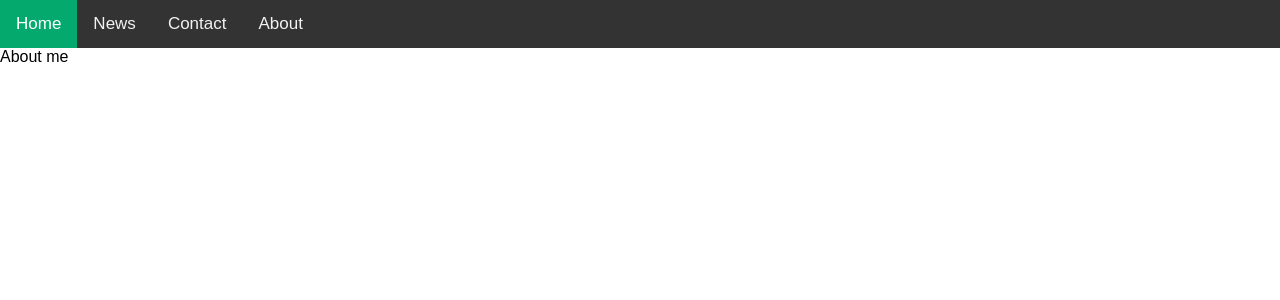
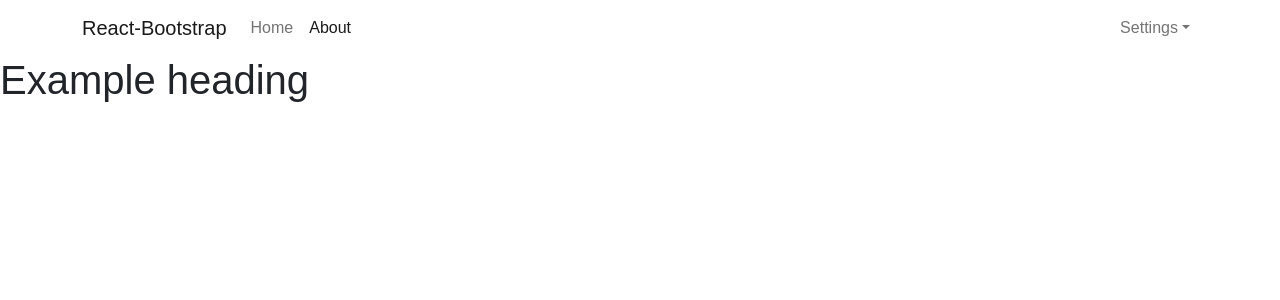
Before and after one commit to LeKiem/SSO_FE, a React (Create React App) app: page /about in a window 1280 px wide. Shown: the top 300 px of the page. Built offline with nearby package versions, Linux system fonts and the light colour scheme.

Commit message:
Design Home Page

```diff
--- a/package.json
+++ b/package.json
@@ -7,7 +7,9 @@
     "@testing-library/react": "^13.3.0",
     "@testing-library/user-event": "^13.5.0",
     "axios": "0.27.2",
+    "bootstrap": "5.1.3",
     "react": "^18.2.0",
+    "react-bootstrap": "2.4.0",
     "react-dom": "^18.2.0",
     "react-router-dom": "6.3.0",
     "react-scripts": "5.0.1",
--- a/src/App.js
+++ b/src/App.js
@@ -1,13 +1,10 @@
-import About from "./components/About/About";
+// import About from "./components/About/About";
 import Header from "./components/Header/Header";
-import { Routes, Route } from "react-router-dom";
+// import { Routes, Route } from "react-router-dom";
 const App = () => {
   return (
     <div className="App">
       <Header />
-      <Routes>
-        <Route path="/about" element={<About />}></Route>
-      </Routes>
     </div>
   );
 };
--- a/src/components/About/About.js
+++ b/src/components/About/About.js
@@ -1,4 +1,10 @@
 const About = () => {
-  return <>About me</>;
+  return (
+    <>
+      <div>
+        <h1>Example heading</h1>
+      </div>
+    </>
+  );
 };
 export default About;
--- a/src/components/Header/Header.js
+++ b/src/components/Header/Header.js
@@ -1,15 +1,33 @@
 import "./Header.scss";
+import Container from "react-bootstrap/Container";
+import Nav from "react-bootstrap/Nav";
+import Navbar from "react-bootstrap/Navbar";
+import NavDropdown from "react-bootstrap/NavDropdown";
+import { NavLink } from "react-router-dom";
 const Header = () => {
   return (
     <>
-      <div className="topnav">
-        <a className="active" href="/">
-          Home
-        </a>
-        <a href="/news">News</a>
-        <a href="/contact">Contact</a>
-        <a href="/about">About</a>
-      </div>
+      <Navbar expand="lg" className="bg-body-tertiary">
+        <Container>
+          <Navbar.Brand href="/">React-Bootstrap</Navbar.Brand>
+          <Navbar.Toggle aria-controls="basic-navbar-nav" />
+          <Navbar.Collapse id="basic-navbar-nav">
+            <Nav className="me-auto">
+              <NavLink to="/" className="nav-link">
+                Home
+              </NavLink>
+              <NavLink to="/about" className="nav-link">
+                About
+              </NavLink>
+            </Nav>
+            <Nav>
+              <NavDropdown title="Settings" id="basic-nav-dropdown">
+                <NavDropdown.Item href="/login">Login</NavDropdown.Item>
+              </NavDropdown>
+            </Nav>
+          </Navbar.Collapse>
+        </Container>
+      </Navbar>
     </>
   );
 };
--- a/src/index.js
+++ b/src/index.js
@@ -1,15 +1,22 @@
 import React from "react";
 import ReactDOM from "react-dom/client";
 import "./index.scss";
-import App from "./App";
+// import App from "./App";
 import reportWebVitals from "./reportWebVitals";
-import { BrowserRouter } from "react-router-dom";
+import { BrowserRouter, Routes, Route } from "react-router-dom";
+import "bootstrap/dist/css/bootstrap.min.css";
+import About from "./components/About/About";
+import AppRoute from "./routes/AppRoute";
 
 const root = ReactDOM.createRoot(document.getElementById("root"));
 root.render(
   <React.StrictMode>
     <BrowserRouter>
-      <App />
+      <Routes>
+        <Route path="/" element={<AppRoute />}>
+          <Route path="/about" element={<About />} />
+        </Route>
+      </Routes>
     </BrowserRouter>
   </React.StrictMode>
 );
--- /dev/null
+++ b/src/routes/AppRoute.js
@@ -0,0 +1,12 @@
+import App from "../App";
+import { Outlet } from "react-router-dom";
+const AppRoute = () => {
+  return (
+    <>
+      <App />
+      <Outlet />
+    </>
+  );
+};
+
+export default AppRoute;
```
Also changed, not shown: 1 other file (tests, documents, lock files or other folders).
